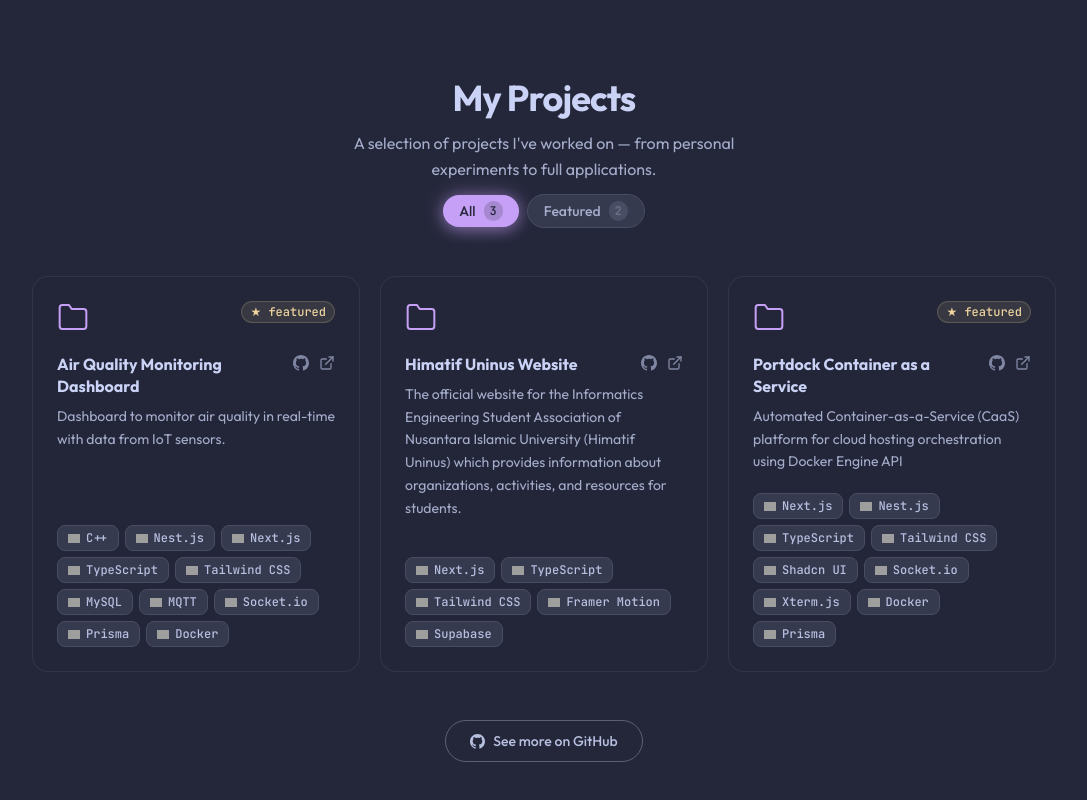
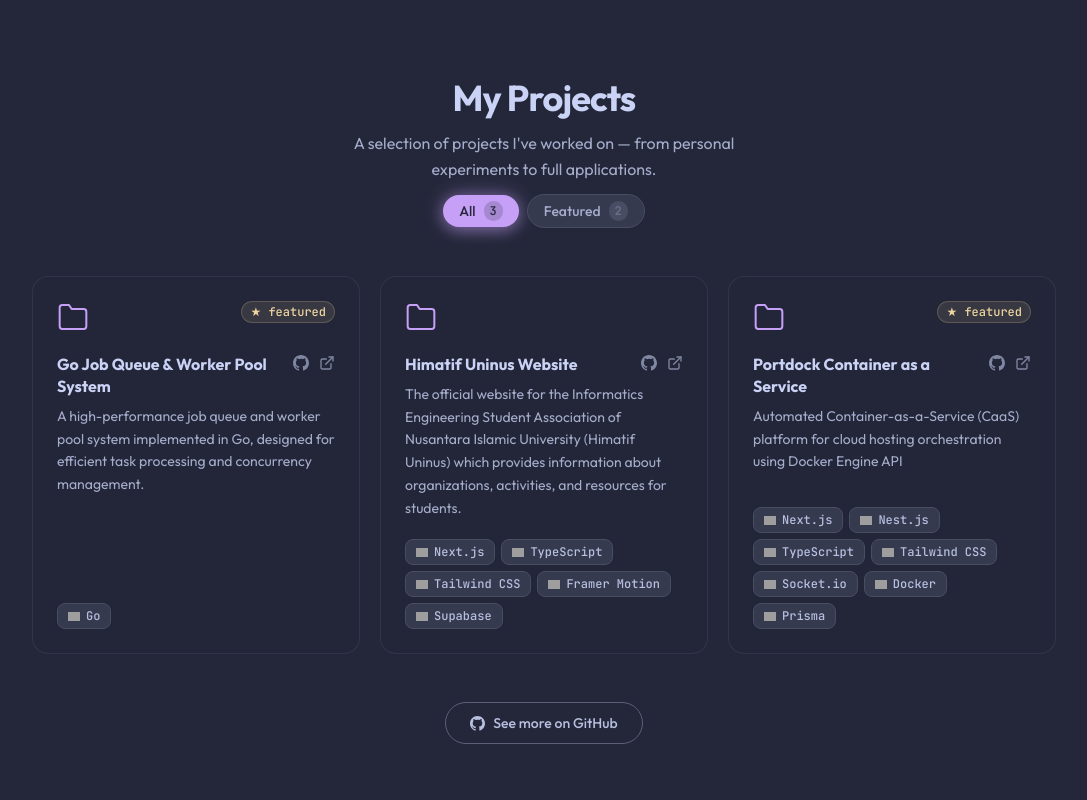
Before and after one commit to azrilpramudia/personal-website, a Next.js app: page / in a window 1280 px wide. Shown: the part 3548-4348 px from the top of the page, without its empty margins (96-1183 px from the left). Built offline with nearby package versions, Linux system fonts and the light colour scheme; grey boxes are pictures that could not be loaded.

Commit message:
feat: update project

```diff
--- a/src/components/ui/ProjectCard.tsx
+++ b/src/components/ui/ProjectCard.tsx
@@ -12,7 +12,6 @@ const TECH_ICON: Record<string, { slug: string; color: string }> = {
   TypeScript: { slug: "typescript", color: "3178C6" },
   JavaScript: { slug: "javascript", color: "F7DF1E" },
   "Tailwind CSS": { slug: "tailwindcss", color: "06B6D4" },
-  TailwindCSS: { slug: "tailwindcss", color: "06B6D4" },
   "Framer Motion": { slug: "framer", color: "cad3f5" },
   "Node.js": { slug: "nodedotjs", color: "5FA04E" },
   MongoDB: { slug: "mongodb", color: "47A248" },
@@ -23,16 +22,13 @@ const TECH_ICON: Record<string, { slug: string; color: string }> = {
   Git: { slug: "git", color: "F05032" },
   "Socket.io": { slug: "socketdotio", color: "F05032" },
   Linux: { slug: "linux", color: "FCC624" },
-  "Shadcn UI": { slug: "shadcnui", color: "cad3f5" },
-  "Daisy UI": { slug: "daisyui", color: "FF9903" },
   PostgreSQL: { slug: "postgresql", color: "4169E1" },
   HTML: { slug: "html5", color: "E34F26" },
   CSS: { slug: "css3", color: "1572B6" },
   Supabase: { slug: "supabase", color: "3ECF8E" },
-  "Xterm.js": { slug: "gnometerminal", color: "FCC624" },
-  Hono: { slug: "hono", color: "E36002" },
   Drizzle: { slug: "drizzle", color: "C5F74F" },
-  go: { slug: "go", color: "00ADD8" },
+  Go: { slug: "go", color: "00ADD8" },
+  Redis: { slug: "redis", color: "FF4438" },
 };
 
 // ── Tech badge with logo ────────────────────────────────────
--- a/src/data/projects.ts
+++ b/src/data/projects.ts
@@ -3,24 +3,12 @@ import type { Project } from "@/src/types";
 export const projects: Project[] = [
   {
     id: "project-1",
-    title: "Air Quality Monitoring Dashboard",
+    title: "Go Job Queue & Worker Pool System",
     description:
-      "Dashboard to monitor air quality in real-time with data from IoT sensors.",
-    techStack: [
-      "C++",
-      "Nest.js",
-      "Next.js",
-      "TypeScript",
-      "Tailwind CSS",
-      "MySQL",
-      "MQTT",
-      "Socket.io",
-      "Prisma",
-      "Docker",
-    ],
-    liveUrl: "https://air-quality-monitor-amber.vercel.app/dashboard",
-    githubUrl:
-      "https://github.com/azrilpramudia/air-quality-monitoring-rebuild",
+      "A high-performance job queue and worker pool system implemented in Go, designed for efficient task processing and concurrency management.",
+    techStack: ["Go"],
+    liveUrl: "https://project-1.com",
+    githubUrl: "https://github.com/azrilpramudia/go-job-queue",
     featured: true,
   },
   {
@@ -40,7 +28,7 @@ export const projects: Project[] = [
     featured: false,
   },
   {
-    id: "project-4",
+    id: "project-3",
     title: "Portdock Container as a Service",
     description:
       "Automated Container-as-a-Service (CaaS) platform for cloud hosting orchestration using Docker Engine API",
@@ -49,9 +37,7 @@ export const projects: Project[] = [
       "Nest.js",
       "TypeScript",
       "Tailwind CSS",
-      "Shadcn UI",
       "Socket.io",
-      "Xterm.js",
       "Docker",
       "Prisma",
     ],
```
